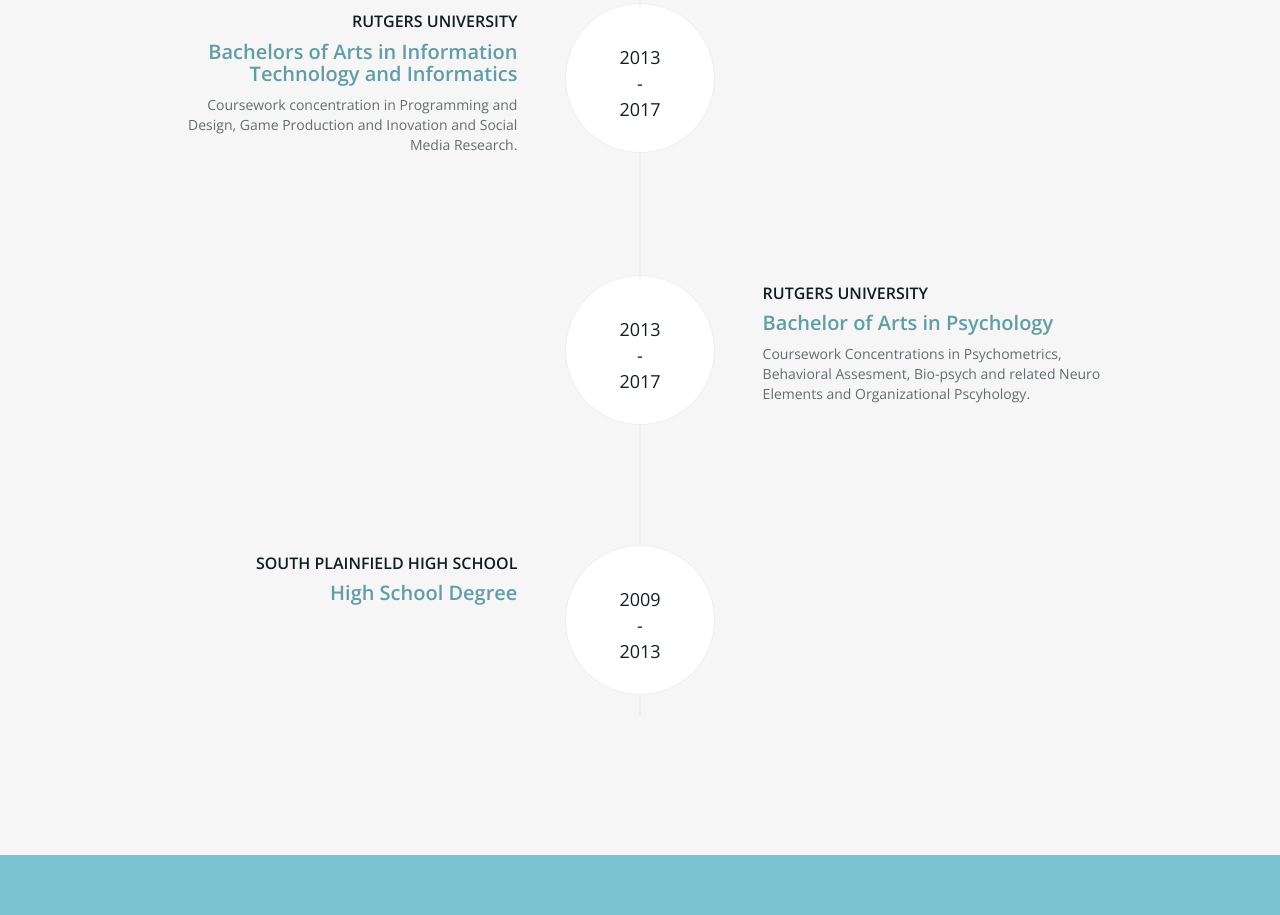
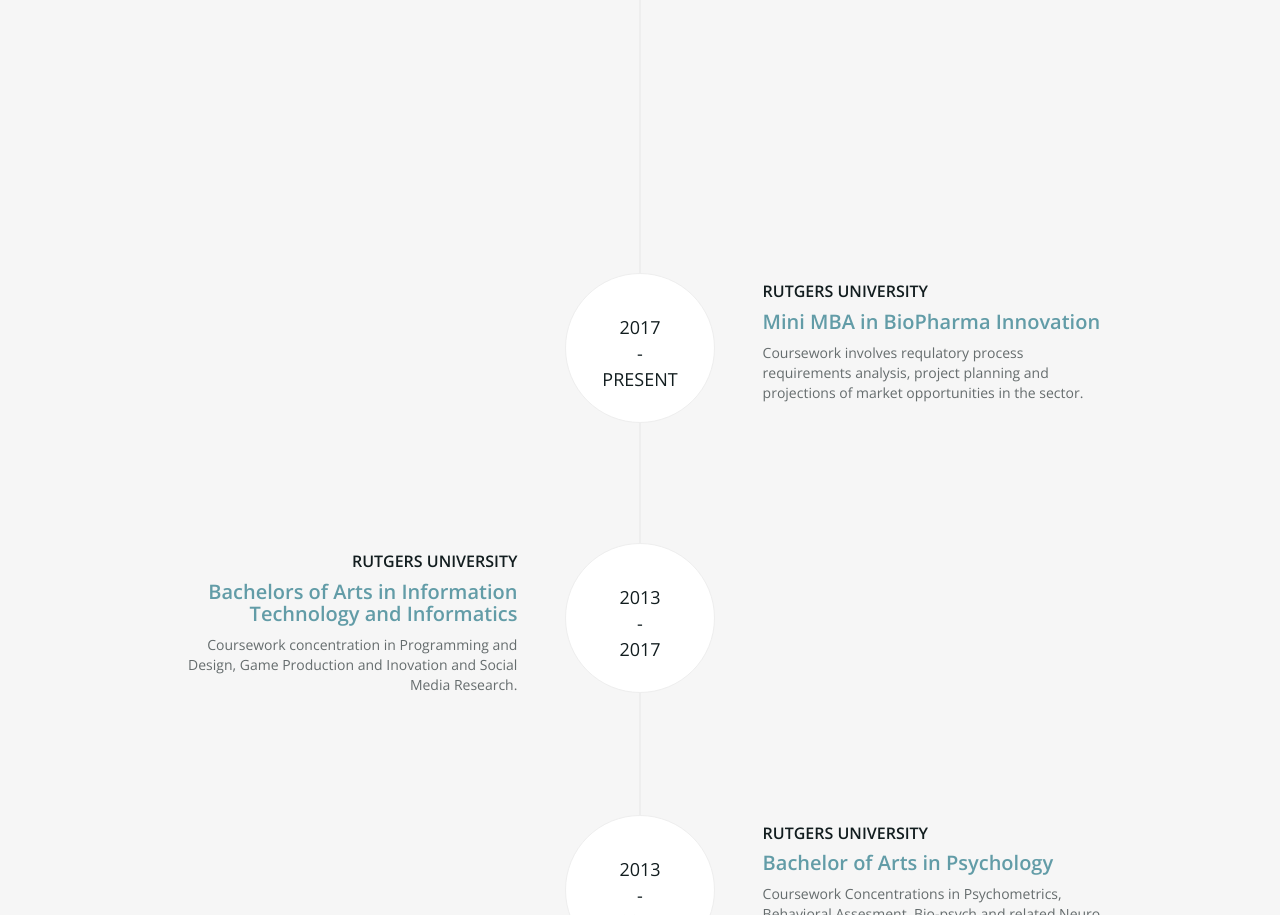
Before and after one commit to ScarletSinger94/MyResume, a plain HTML site: page index.html in a window 1280 px wide. Shown: the part 7089-8004 px from the top of the page. Drawn offline with nearby package versions, Linux system fonts and the light colour scheme.

Commit message:
Update index.html

```diff
--- a/index.html
+++ b/index.html
@@ -438,6 +438,23 @@
             </div>
           </li>
           <li>
+               <li class="timeline-inverted">
+            <div class="timeline-image">
+              <h4>2017 <br>
+                - <br>
+                Present </h4>
+            </div>
+            <div class="timeline-panel">
+              <div class="timeline-heading">
+                <h4>Rutgers University</h4>
+                <h4 class="subheading">Mini MBA in BioPharma Innovation</h4>
+              </div>
+              <div class="timeline-body">
+                <p>Coursework involves requlatory process requirements analysis, project planning and projections of market opportunities in the sector.</p>
+              </div>
+            </div>
+          </li>
+          <li>
             <div class="timeline-image">
               <h4>2013 <br>
                 - <br>
```
